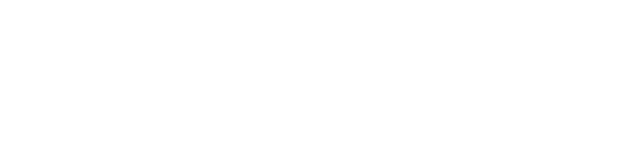
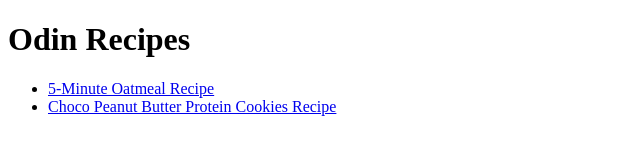
Before and after one commit to PourquoiEstTu/odin-recipes, a plain HTML site: page index.html in a window 1280 px wide. Shown: the whole page, without its empty margins (0-640 px from the left). Drawn offline with Linux system fonts and the light colour scheme.

Commit message:
Add new recipe to the list of links

```diff
--- a/index.html
+++ b/index.html
@@ -6,6 +6,12 @@
 </head>
 
 <body>
+    <h1>Odin Recipes</h1>
+    <ul>
+        <li><a href="./recipes/oatmeal.html">5-Minute Oatmeal Recipe</a></li>
+        <li><a href="./recipes/choco-pb-cookies.html">Choco Peanut Butter Protein Cookies Recipe</a></li>
+    </ul>
+
 
 </body>
 </html>
```
